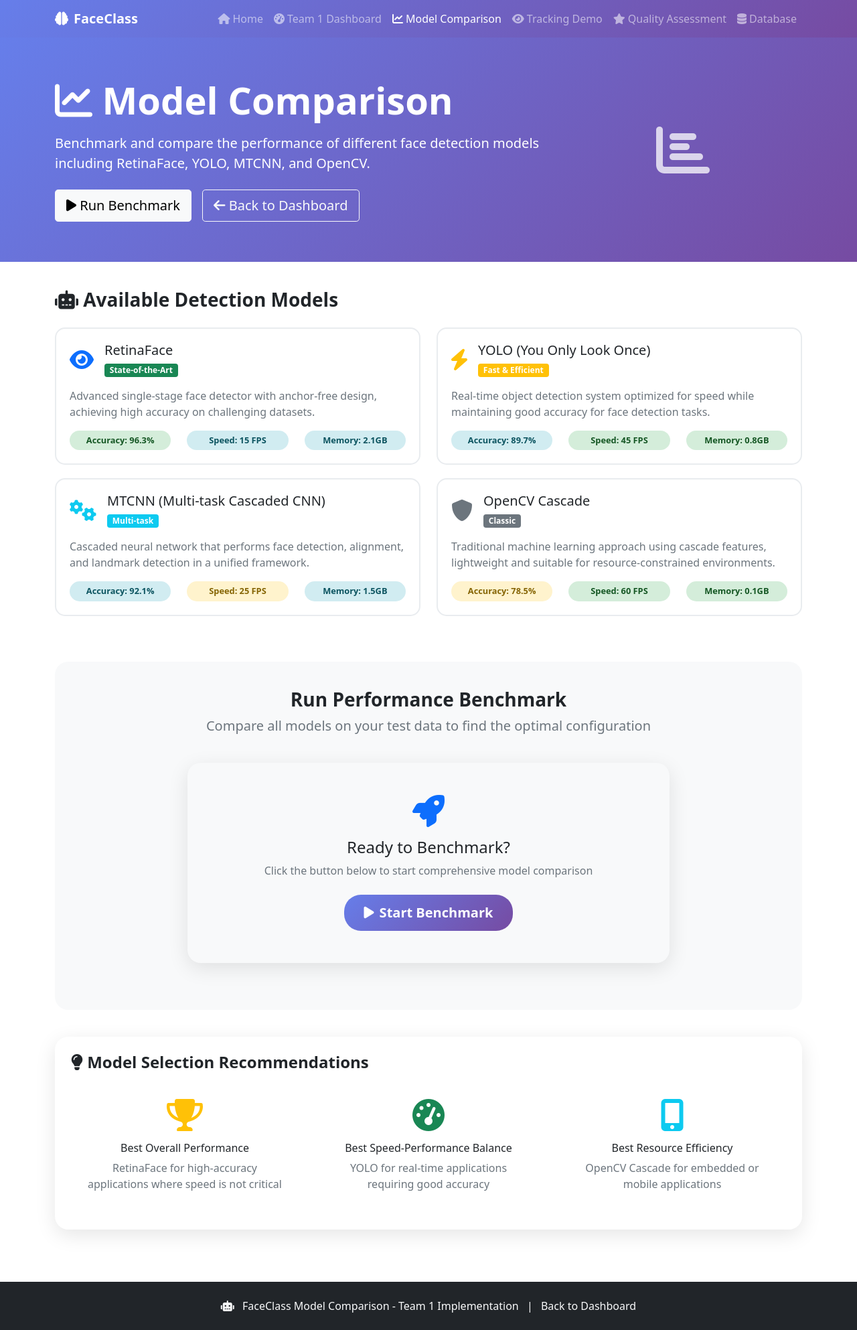
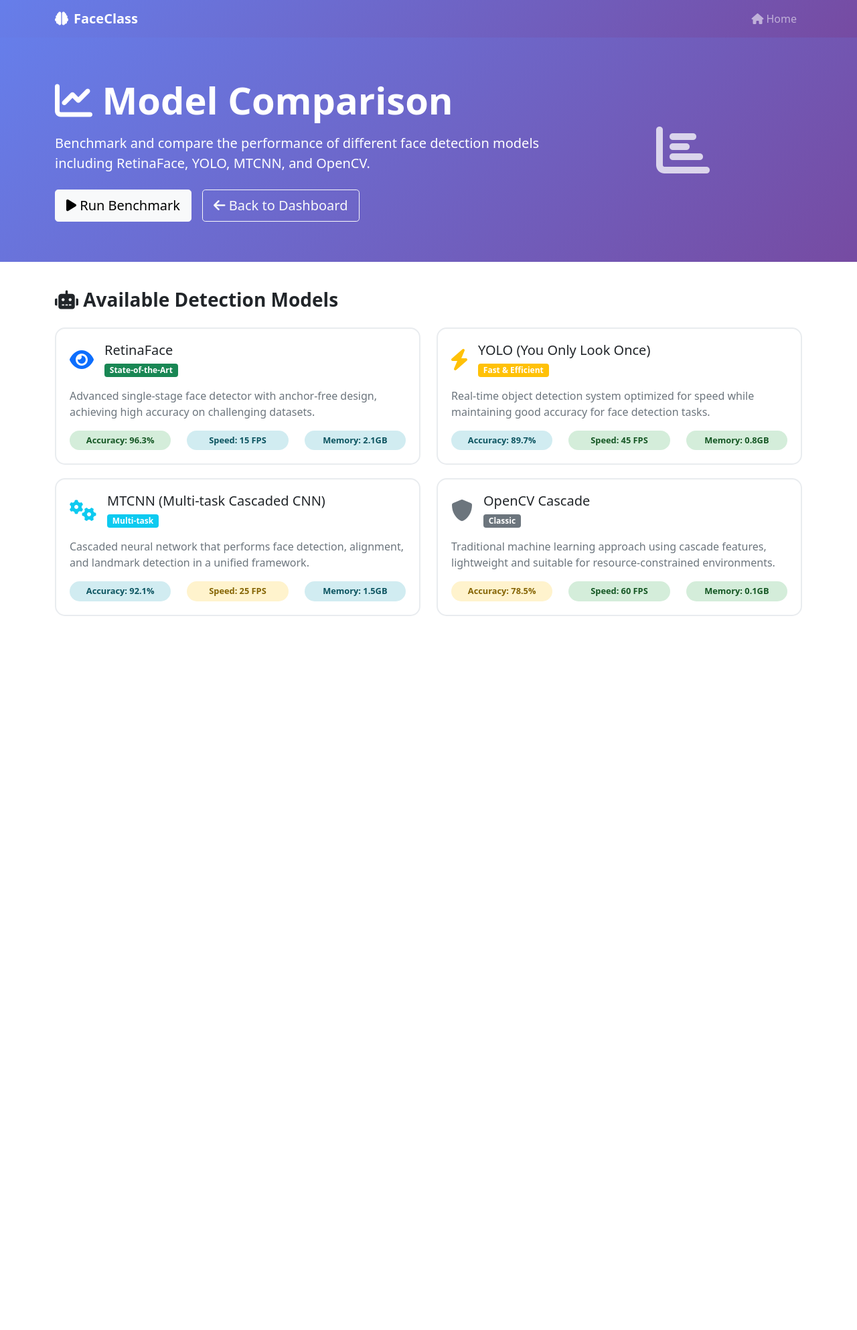
Before and after one commit to AliAlizadeh11/FaceClass, a Flask app: page /model-comparison in a window 1280 px wide. Shown: the whole page at 67% size. After the commit the page ends 920 px from the top, so only its background shows below. Run offline with Flask 3, Linux system fonts and the light colour scheme.

Commit message:
fix: update ui models

```diff
--- a/src/templates/model_comparison.html
+++ b/src/templates/model_comparison.html
@@ -126,7 +126,7 @@
                     <li class="nav-item">
                         <a class="nav-link" href="/"><i class="fas fa-home me-1"></i>Home</a>
                     </li>
-                    <li class="nav-item">
+                    <!-- <li class="nav-item">
                         <a class="nav-link" href="/team1-dashboard"><i class="fas fa-tachometer-alt me-1"></i>Team 1 Dashboard</a>
                     </li>
                     <li class="nav-item">
@@ -140,7 +140,7 @@
                     </li>
                     <li class="nav-item">
                         <a class="nav-link" href="/database-management"><i class="fas fa-database me-1"></i>Database</a>
-                    </li>
+                    </li> -->
                 </ul>
             </div>
         </div>
@@ -279,7 +279,7 @@
         </div>
 
         <!-- Benchmark Section -->
-        <div class="benchmark-section">
+        <!-- <div class="benchmark-section">
             <div class="container">
                 <div class="row">
                     <div class="col-12 text-center mb-4">
@@ -302,7 +302,7 @@
                             </div>
 
                             <!-- Loading Spinner -->
-                            <div class="loading-spinner text-center mt-4" id="loadingSpinner">
+                            <!-- <div class="loading-spinner text-center mt-4" id="loadingSpinner">
                                 <div class="spinner-border text-primary" role="status">
                                     <span class="visually-hidden">Loading...</span>
                                 </div>
@@ -315,7 +315,7 @@
                     </div>
                 </div>
             </div>
-        </div>
+        </div> -->
 
         <!-- Results Section -->
         <div class="results-section" id="resultsSection">
@@ -345,7 +345,7 @@
         </div>
 
         <!-- Recommendations -->
-        <div class="row mb-5">
+        <!-- <div class="row mb-5">
             <div class="col-12">
                 <div class="feature-card p-4">
                     <h4 class="fw-bold mb-4">
@@ -377,10 +377,10 @@
                 </div>
             </div>
         </div>
-    </div>
+    </div> -->
 
     <!-- Footer -->
-    <footer class="bg-dark text-light py-4 mt-5">
+    <!-- <footer class="bg-dark text-light py-4 mt-5">
         <div class="container text-center">
             <p class="mb-0">
                 <i class="fas fa-robot me-2"></i>
@@ -389,7 +389,7 @@
                 <a href="/team1-dashboard" class="text-light text-decoration-none">Back to Dashboard</a>
             </p>
         </div>
-    </footer>
+    </footer> -->
 
     <script src="https://cdn.jsdelivr.net/npm/bootstrap@5.1.3/dist/js/bootstrap.bundle.min.js"></script>
     <script>
```
